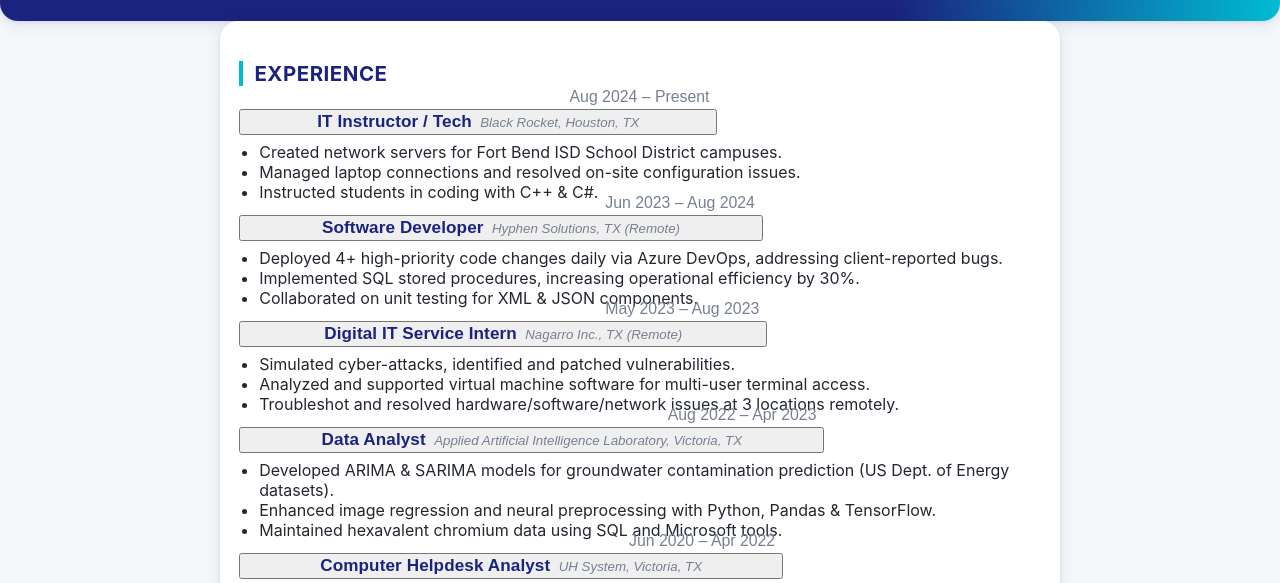
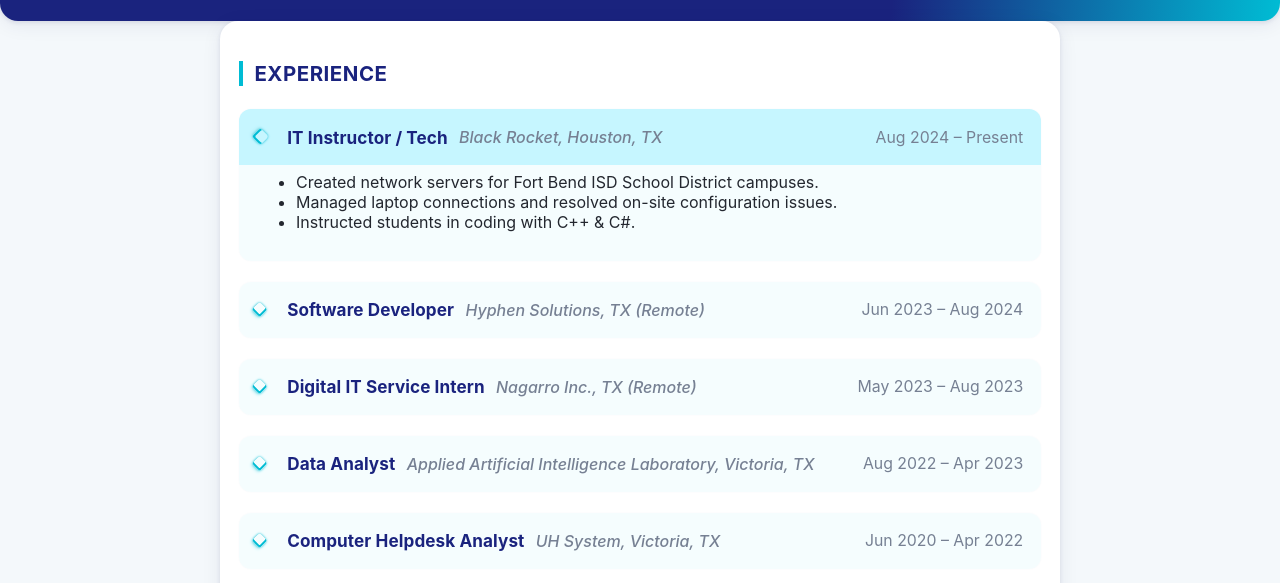
Before and after one commit to gpsunnyi/gpsunny, a plain HTML site: page index.html in a window 1280 px wide. Shown: the part 195-778 px from the top of the page. Drawn offline with Linux system fonts and the light colour scheme; a script that the page names is missing.

Commit message:
new ver2
new ver.

```diff
--- /dev/null
+++ b/script.js
@@ -0,0 +1,25 @@
+// Arrow toggle for job items, animated
+document.querySelectorAll('.job-toggle').forEach((toggle, idx) => {
+  toggle.addEventListener('click', function() {
+    const parent = this.closest('.job-item');
+    const expanded = this.getAttribute('aria-expanded') === 'true';
+    // Collapse all others
+    document.querySelectorAll('.job-item').forEach(item => {
+      if(item !== parent) {
+        item.classList.remove('active');
+        item.querySelector('.job-toggle').setAttribute('aria-expanded', 'false');
+      }
+    });
+    // Toggle current
+    if(!expanded) {
+      this.setAttribute('aria-expanded', 'true');
+      parent.classList.add('active');
+    } else {
+      this.setAttribute('aria-expanded', 'false');
+      parent.classList.remove('active');
+    }
+  });
+});
+
+// Optionally, open first job by default:
+document.querySelectorAll('.job-item')[0]?.querySelector('.job-toggle').click();
--- a/style.css
+++ b/style.css
@@ -7,6 +7,10 @@
   --muted: #768093;
   --shadow: 0 4px 20px rgba(30,34,90,0.07), 0 1.5px 4px rgba(30,34,90,0.10);
   --radius: 18px;
+  --arrow-size: 1.3em;
+  --arrow-color: var(--accent);
+  --arrow-bg: #e5f7fb;
+  --arrow-bg-active: #c6f6ff;
 }
 
 *,
@@ -94,16 +98,69 @@ h2 {
   text-transform: uppercase;
 }
 
-.item {
-  margin-bottom: 1.35rem;
+.job-item {
+  margin-bottom: 1.3rem;
   background: rgba(0,188,212,0.04);
-  padding: 1.1rem 1.1rem 0.85rem 1.1rem;
   border-radius: 12px;
   box-shadow: 0 0px 2px rgba(26,35,126,0.03);
   transition: box-shadow 0.2s;
+  overflow: hidden;
 }
-.item:hover {
+
+.job-item:hover {
   box-shadow: 0 8px 32px rgba(0,188,212,0.10);
+}
+
+.job-toggle {
+  width: 100%;
+  background: transparent;
+  border: none;
+  cursor: pointer;
+  display: flex;
+  align-items: center;
+  padding: 1.1rem 1.1rem 1.1rem 0.7rem;
+  outline: none;
+  font: inherit;
+  position: relative;
+  transition: background 0.15s;
+}
+
+.job-toggle:focus {
+  background: var(--arrow-bg);
+}
+
+.job-toggle[aria-expanded="true"] {
+  background: var(--arrow-bg-active);
+}
+
+.arrow {
+  display: inline-flex;
+  width: var(--arrow-size);
+  height: var(--arrow-size);
+  justify-content: center;
+  align-items: center;
+  margin-right: 1em;
+  transition: transform 0.4s cubic-bezier(.68,-0.55,.27,1.55);
+}
+
+.arrow::before {
+  content: '';
+  display: block;
+  width: 0.7em;
+  height: 0.7em;
+  border: solid var(--arrow-color);
+  border-width: 0 0.18em 0.18em 0;
+  padding: 0.15em;
+  margin-right: 0.1em;
+  transform: rotate(45deg);
+  background: transparent;
+  border-radius: 0.18em;
+  box-shadow: 0 0 0.15em var(--arrow-color), 0 0.13em 0.2em #b2ebf2;
+  transition: border-color 0.3s, box-shadow 0.4s;
+}
+
+.job-toggle[aria-expanded="true"] .arrow {
+  transform: rotate(90deg) scale(1.1);
 }
 
 .role, .degree, .project {
@@ -111,22 +168,37 @@ h2 {
   font-size: 1.07rem;
   color: var(--primary);
   letter-spacing: 0.1px;
+  margin-right: 0.4em;
   display: inline-block;
 }
 
 .company, .school {
   font-style: italic;
   color: var(--muted);
-  margin-left: 0.35em;
+  margin-left: 0.28em;
   font-weight: 500;
 }
 
 .date {
-  float: right;
+  margin-left: auto;
   color: var(--muted);
   font-size: 0.99rem;
-  margin-top: -1.5em;
   font-weight: 400;
+}
+
+.job-details {
+  padding: 0 2.3em 1em 2.3em;
+  display: none;
+  animation: slideDown 0.5s cubic-bezier(.68,-0.55,.27,1.55);
+}
+
+.job-item.active .job-details {
+  display: block;
+}
+
+@keyframes slideDown {
+  from { opacity: 0; transform: translateY(-10px);}
+  to   { opacity: 1; transform: translateY(0);}
 }
 
 ul {
@@ -172,7 +244,13 @@ footer {
   header h1 {
     font-size: 1.34rem;
   }
-  .item {
-    padding: 0.7rem 0.6rem 0.6rem 0.7rem;
+  .job-toggle {
+    padding: 0.7rem 0.6rem 0.7rem 0.6rem;
+    flex-direction: column;
+    align-items: flex-start;
+    gap: 0.25em;
+  }
+  .job-details {
+    padding: 0 1em 1em 1em;
   }
 }
```
